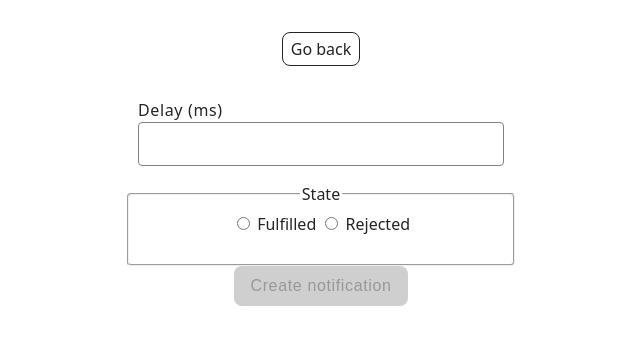
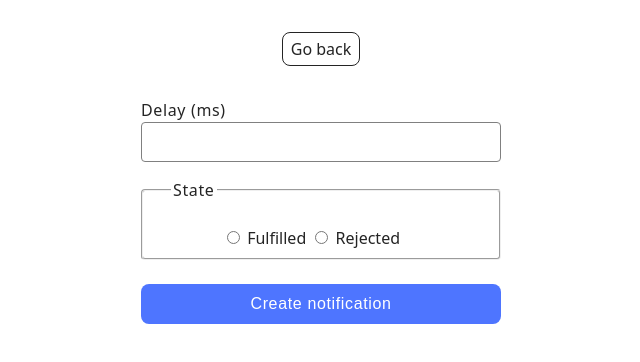
Before and after one commit to oleh63/goit-js-hw-10, a website built with Vite: page src/2-snackbar.html in a window 1280 px wide. Shown: the whole page, without its empty margins (319-959 px from the left). Built offline with nearby package versions, Linux system fonts and the light colour scheme.

Commit message:
update-6

```diff
--- a/src/2-snackbar.html
+++ b/src/2-snackbar.html
@@ -10,7 +10,7 @@
   <body>
     <main>
       <a class="back-link" href="./index.html">Go back</a>
-      <div class="container">
+      <div class="container snackbar">
         <form class="form">
           <label class="label-input-number">
             Delay (ms)
--- a/src/css/snackbar.css
+++ b/src/css/snackbar.css
@@ -1,10 +1,10 @@
-form {
+
+.form {
     display: flex;
     flex-direction: column;
     justify-content: center;
     align-items: center;
 }
-
 .label-input-number {
     display: flex;
     flex-direction: column;
@@ -17,18 +17,55 @@ form {
 
 input[type='number'] {
     width: 360px;
+    padding: 8px 16px;
+    margin: 0;
+    box-sizing: border-box;
     height: 40px;
     border-radius: 4px;
     margin-bottom: 16px;
-    border: 1px solid rgba(128, 128, 128, 1)
+    border: 1px solid rgba(128, 128, 128, 1);
 }
 
 input[type='number']:hover {
-    border: 1px solid rgba(0, 0, 0, 1)
+    border: 1px solid rgba(0, 0, 0, 1);
+}
+
+input[type='number']:focus {
+    border: 1px solid rgba(78, 117, 255, 1);
+}
+input[type='number']:active {
+    border: 1px solid rgba(78, 117, 255, 1);
 }
 
 fieldset {
     width: 360px;
-    height: 64px;
+    padding: 24px 48px 8px 28px;
+    margin: 0;
+    box-sizing: border-box;
+    height: auto;
     border-radius: 4px;
+    margin-bottom: 24px;
 }
+
+fieldset:hover {
+    border: 1px solid rgba(0, 0, 0, 1);
+}
+
+legend {
+    text-align: left;
+    font-size: 16px;
+    font-weight: 400;
+    line-height: 24px;
+    letter-spacing: 0.04em;
+}
+
+form button {
+    width: 360px;
+    background-color: rgba(78, 117, 255, 1);
+    color: #fff;
+    font-size: 16px;
+    font-weight: 500;
+    line-height: 24px;
+    letter-spacing: 0.04em;
+
+}
```
